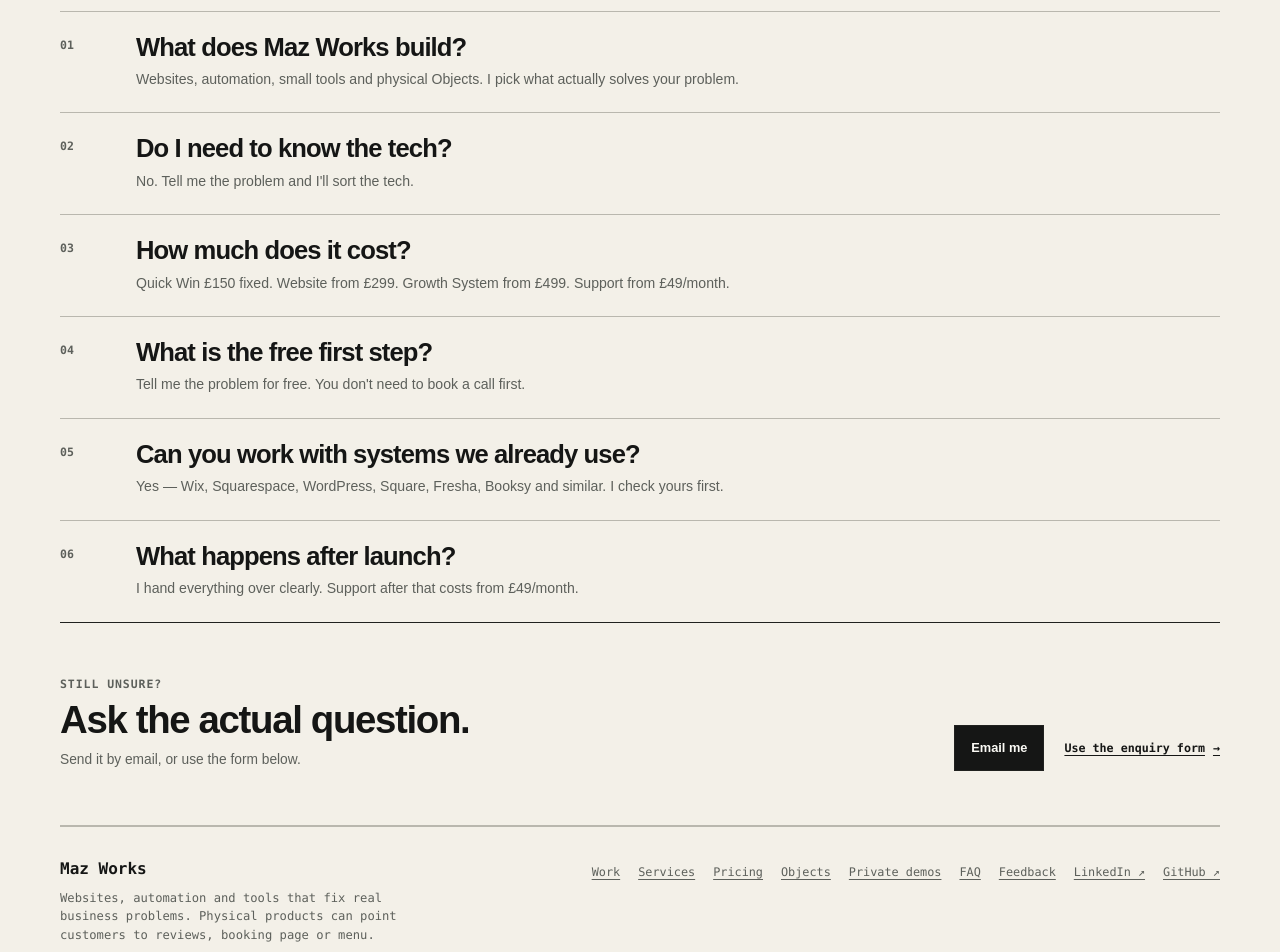
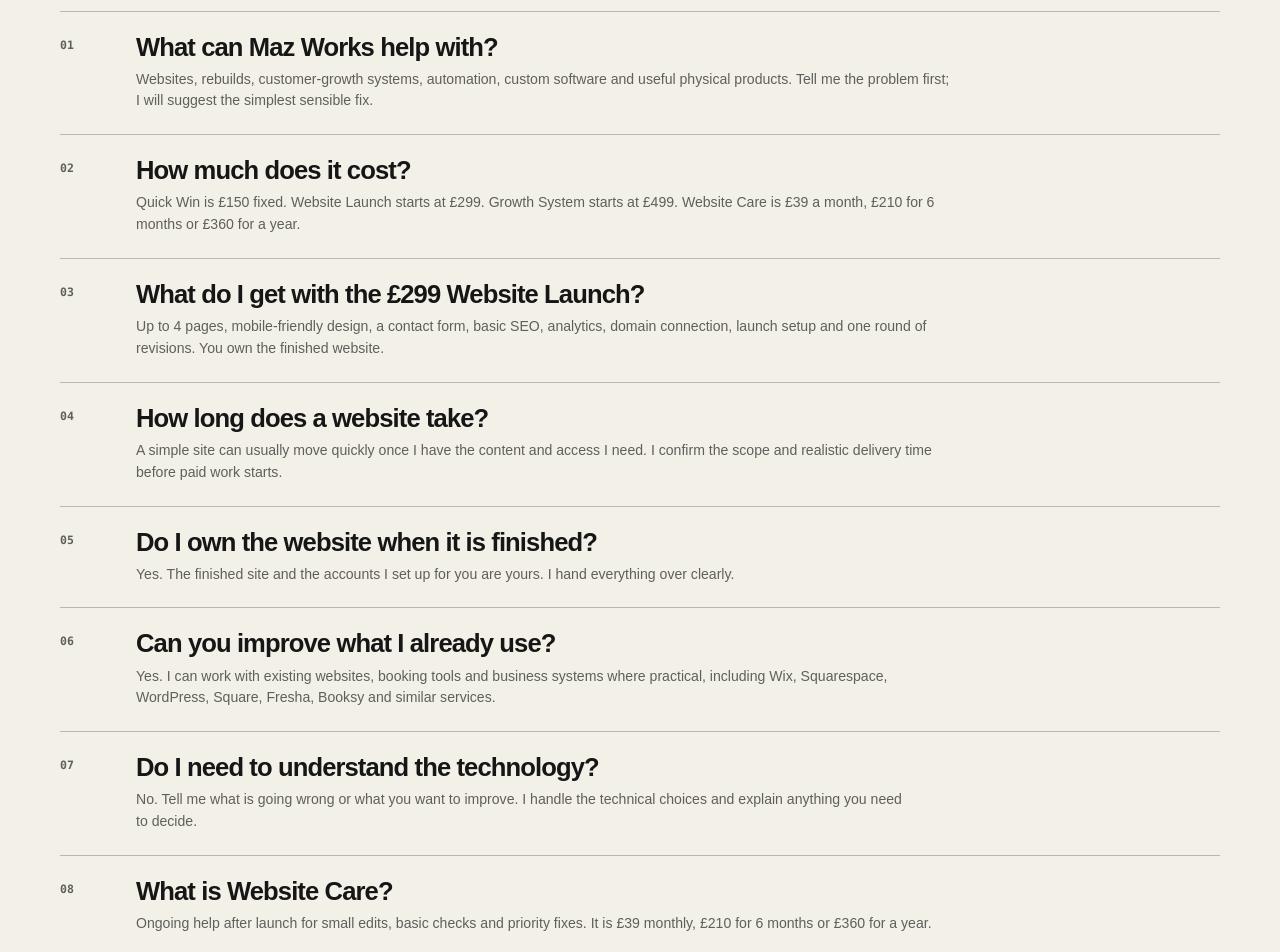
Before and after one commit to manazoid4/mazos-site, a Next.js app: page /faq in a window 1280 px wide. Shown: the part 480-1432 px from the top of the page. Built offline with nearby package versions, Linux system fonts and the light colour scheme.

Commit message:
Make Maz Works FAQs clearer and more useful

```diff
--- a/app/faqs.ts
+++ b/app/faqs.ts
@@ -5,34 +5,47 @@ export type MazWorksFaq = {
 
 export const MAZ_WORKS_FAQS: MazWorksFaq[] = [
   {
-    question: 'What does Maz Works build?',
-    answer: 'Websites, automation, small tools and physical Objects. I pick what actually solves your problem.',
-  },
-  {
-    question: 'Do I need to know the tech?',
-    answer: "No. Tell me the problem and I'll sort the tech.",
+    question: 'What can Maz Works help with?',
+    answer: 'Websites, rebuilds, customer-growth systems, automation, custom software and useful physical products. Tell me the problem first; I will suggest the simplest sensible fix.',
   },
   {
     question: 'How much does it cost?',
-    answer: 'Quick Win £150 fixed. Website from £299. Growth System from £499. Support from £49/month.',
+    answer: 'Quick Win is £150 fixed. Website Launch starts at £299. Growth System starts at £499. Website Care is £39 a month, £210 for 6 months or £360 for a year.',
   },
   {
-    question: 'What is the free first step?',
-    answer: "Tell me the problem for free. You don't need to book a call first.",
+    question: 'What do I get with the £299 Website Launch?',
+    answer: 'Up to 4 pages, mobile-friendly design, a contact form, basic SEO, analytics, domain connection, launch setup and one round of revisions. You own the finished website.',
   },
   {
-    question: 'Can you work with systems we already use?',
-    answer: 'Yes — Wix, Squarespace, WordPress, Square, Fresha, Booksy and similar. I check yours first.',
+    question: 'How long does a website take?',
+    answer: 'A simple site can usually move quickly once I have the content and access I need. I confirm the scope and realistic delivery time before paid work starts.',
   },
   {
-    question: 'What happens after launch?',
-    answer: 'I hand everything over clearly. Support after that costs from £49/month.',
+    question: 'Do I own the website when it is finished?',
+    answer: 'Yes. The finished site and the accounts I set up for you are yours. I hand everything over clearly.',
+  },
+  {
+    question: 'Can you improve what I already use?',
+    answer: 'Yes. I can work with existing websites, booking tools and business systems where practical, including Wix, Squarespace, WordPress, Square, Fresha, Booksy and similar services.',
+  },
+  {
+    question: 'Do I need to understand the technology?',
+    answer: 'No. Tell me what is going wrong or what you want to improve. I handle the technical choices and explain anything you need to decide.',
+  },
+  {
+    question: 'What is Website Care?',
+    answer: 'Ongoing help after launch for small edits, basic checks and priority fixes. It is £39 monthly, £210 for 6 months or £360 for a year.',
+  },
+  {
+    question: 'Do I have to book a call first?',
+    answer: 'No. One line in the enquiry form is enough to start. You can book a call if that is easier.',
   },
 ];
 
 export const HOMEPAGE_FAQS = [
+  MAZ_WORKS_FAQS[1],
   MAZ_WORKS_FAQS[2],
   MAZ_WORKS_FAQS[3],
   MAZ_WORKS_FAQS[4],
-  MAZ_WORKS_FAQS[5],
+  MAZ_WORKS_FAQS[7],
 ];
```
